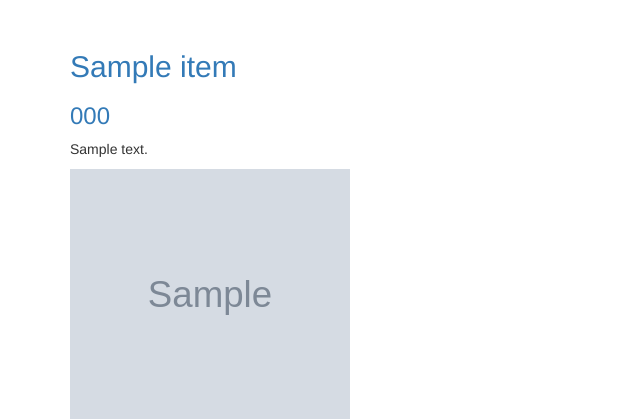
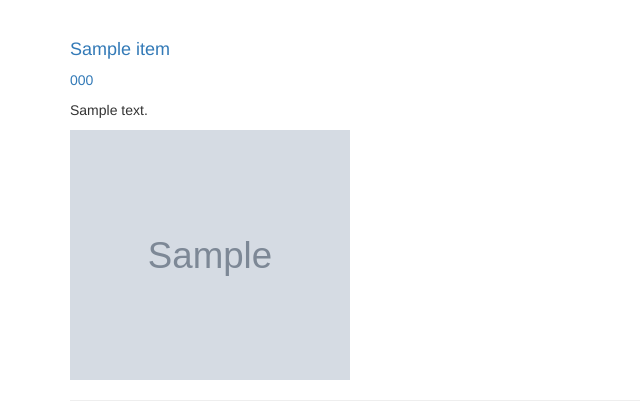
Before and after one commit to mweems/freshr1.0, a Django app: page /newsFeed/feed in a window 1280 px wide. Shown: the part 51-471 px from the top of the page, without its empty margins (0-640 px from the left). Run offline with Django 3.2, Linux system fonts and the light colour scheme; tables that the repository leaves empty hold one stand-in row (values such as "Sample post"); grey boxes marked "Sample" are stand-in pictures; some libraries are stand-ins or nearby versions.

Commit message:
minor css adjustments

```diff
--- a/newsFeed/templates/feed.html
+++ b/newsFeed/templates/feed.html
@@ -22,8 +22,8 @@
 		<div class="row">
 	     	{% for item in items %}
 	        <div class="container text-left">
-	            <h2 class="text-primary">{{item.name}}</h2>
-	            <h3 class="text-primary">{{item.phone}}</h3>
+	            <h4 class="text-primary">{{item.name}}</h4>
+	            <p class="text-primary">{{item.phone}}</p>
 	            <p>{{item.text}}</p>
 	            {% if item.image %}
 	             <div class="story-img"><img src='{% static "images/" %}{{ item.image }}' width='280' height='250' /></div>
```
Also changed, not shown: newsFeed/static/images/fish/55_chevy_yellow.jpg (added).
